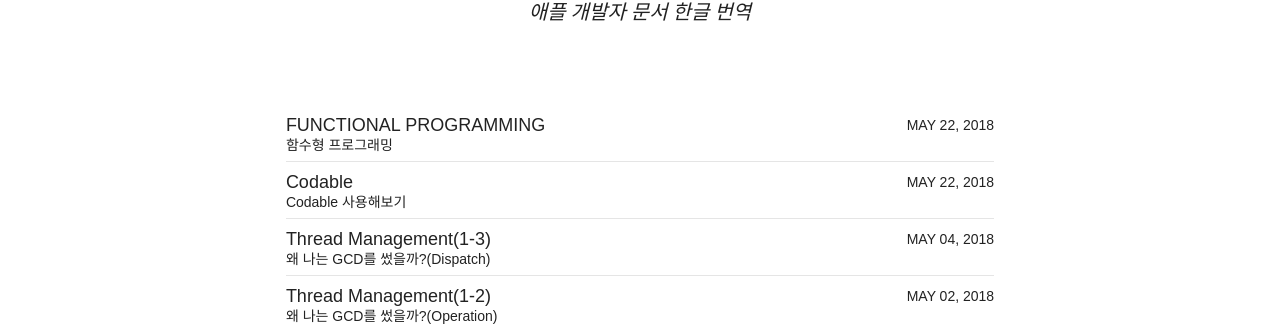
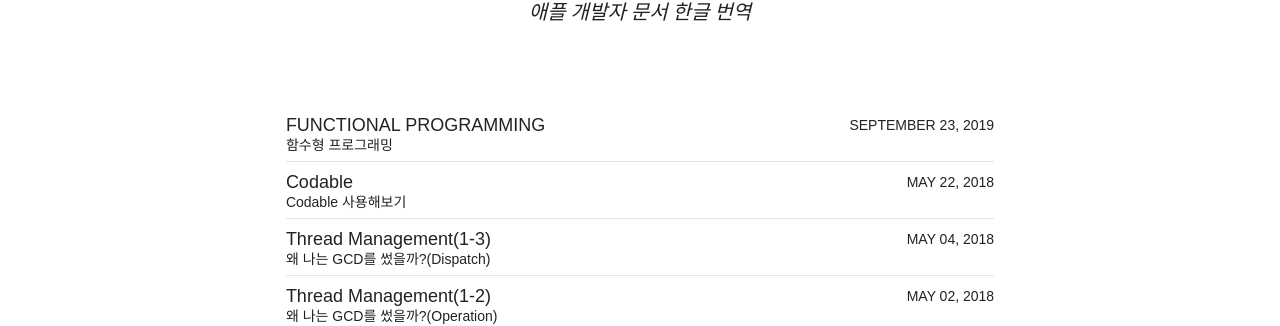
Before and after one commit to LeeHongHwa/leehonghwa.github.io, a Jekyll site: the page built from index.html, in a window 1280 px wide. Shown: the part 371-697 px from the top of the page. Built offline with Jekyll 4.4.1, drawn with Linux system fonts in a browser that asks for light colours; nearby versions of some CDN libraries.

Commit message:
edit FP blog date

```diff
--- a/_posts/blog/2019-09-23-FunctionalProgramming.md
+++ b/_posts/blog/2019-09-23-FunctionalProgramming.md
@@ -7,7 +7,7 @@
 tags: [Functional Programming]
 image:
 feature:
-date: 2018-05-22T12:00:00+09:00
+date: 2019-09-23T23:00:00+09:00
 
 ---
 
```
